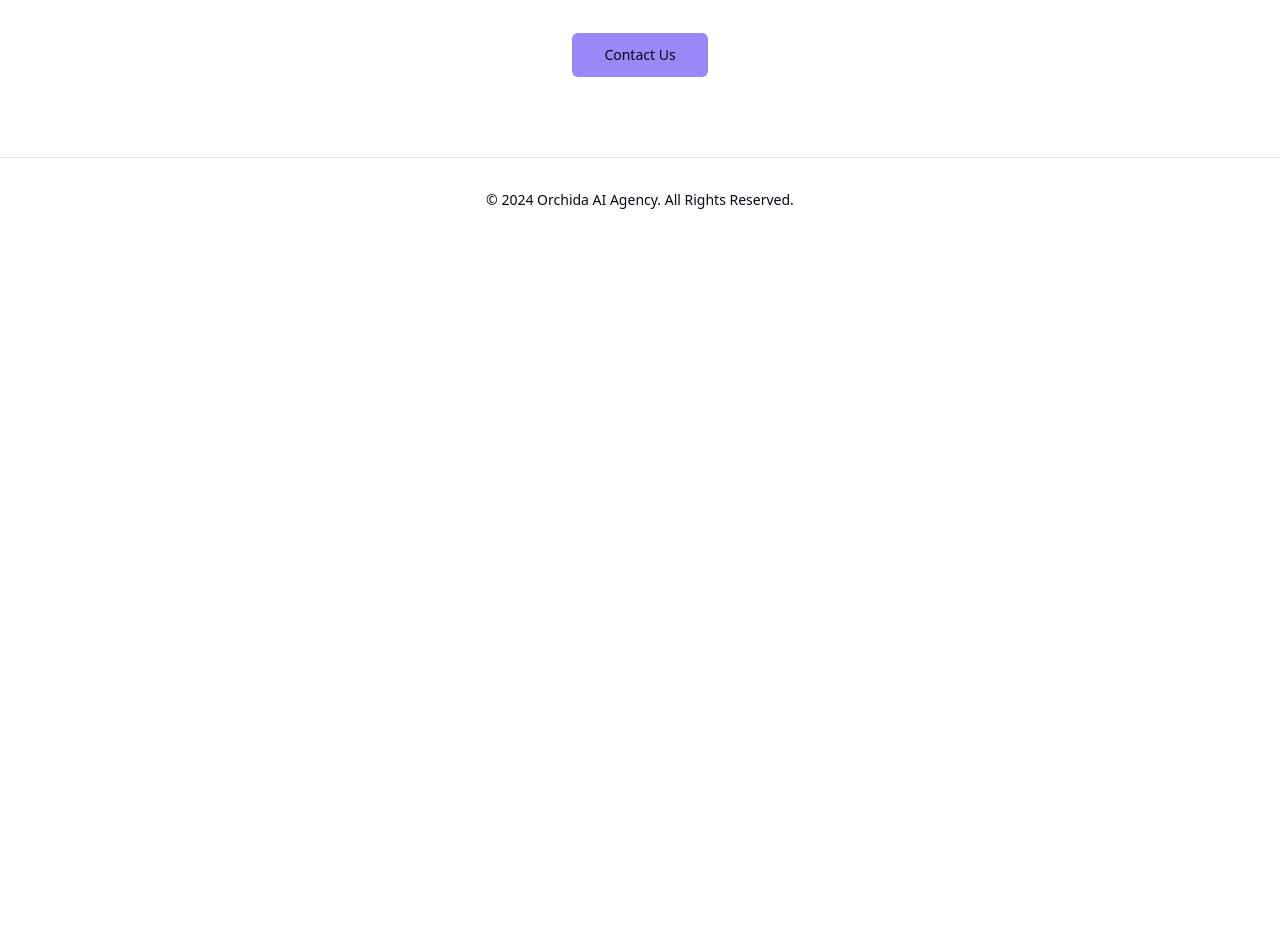
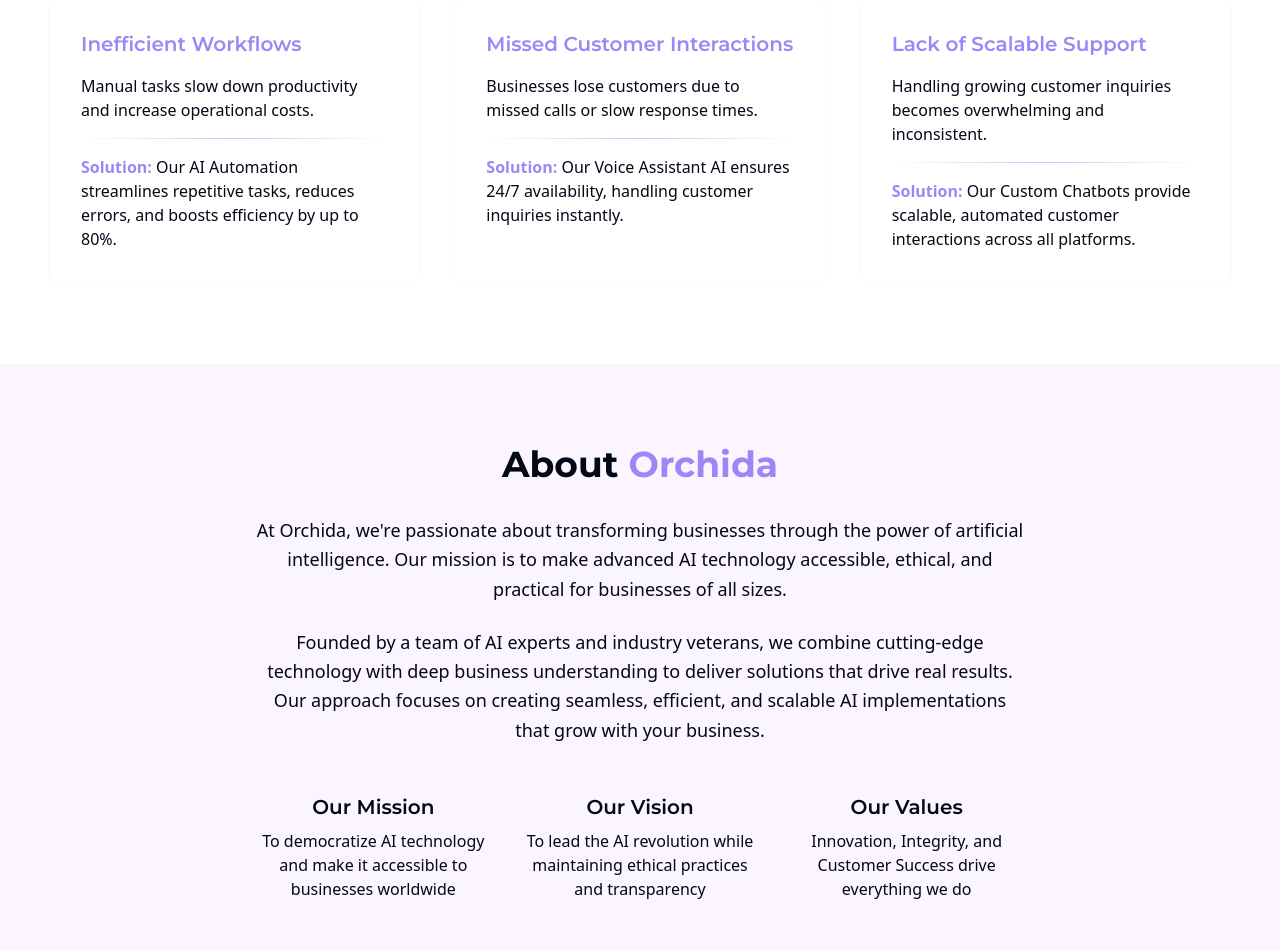
Before and after one commit to YassoBases/orchida-ai-automation-agency, a React (Vite) app: page / in a window 1280 px wide. Shown: the part 1101-2052 px from the top of the page. Before the commit the page ends 1343 px from the top, so only its background shows below. Built offline with nearby package versions, Linux system fonts and the light colour scheme.

Commit message:
Add services problem-solving section
Implemented a new section to showcase the problems our services solve. Updated the website's font to a more attractive option and added an "About Us" section for enhanced user engagement.
[skip gpt_engineer]

```diff
--- a/src/pages/Index.tsx
+++ b/src/pages/Index.tsx
@@ -17,6 +17,24 @@ const services = [
     icon: MessageSquare,
     title: "Chatbot Implementation",
     description: "Intelligent chatbots for enhanced customer support",
+  },
+];
+
+const problems = [
+  {
+    problem: "Inefficient Workflows",
+    description: "Manual tasks slow down productivity and increase operational costs.",
+    solution: "Our AI Automation streamlines repetitive tasks, reduces errors, and boosts efficiency by up to 80%.",
+  },
+  {
+    problem: "Missed Customer Interactions",
+    description: "Businesses lose customers due to missed calls or slow response times.",
+    solution: "Our Voice Assistant AI ensures 24/7 availability, handling customer inquiries instantly.",
+  },
+  {
+    problem: "Lack of Scalable Support",
+    description: "Handling growing customer inquiries becomes overwhelming and inconsistent.",
+    solution: "Our Custom Chatbots provide scalable, automated customer interactions across all platforms.",
   },
 ];
 
@@ -62,6 +80,66 @@ const Index = () => {
         </div>
       </section>
 
+      {/* Problems & Solutions Section */}
+      <section className="py-20 px-4">
+        <div className="container mx-auto">
+          <h2 className="text-3xl md:text-4xl font-montserrat font-bold text-center mb-12">
+            Problems We Solve
+          </h2>
+          <div className="grid md:grid-cols-3 gap-8">
+            {problems.map((item, index) => (
+              <div
+                key={index}
+                className="p-8 rounded-xl bg-background/50 backdrop-blur-sm border border-orchid-200/20 hover:border-primary/50 transition-all duration-500 hover:shadow-[0_0_50px_rgba(155,135,245,0.4)] dark:hover:shadow-[0_0_50px_rgba(155,135,245,0.2)] hover:scale-105"
+              >
+                <h3 className="text-xl font-montserrat font-semibold mb-4 text-primary">
+                  {item.problem}
+                </h3>
+                <p className="text-muted-foreground mb-4">
+                  {item.description}
+                </p>
+                <div className="h-px w-full bg-gradient-to-r from-transparent via-primary/50 to-transparent my-4"></div>
+                <p className="text-foreground">
+                  <span className="font-semibold text-primary">Solution: </span>
+                  {item.solution}
+                </p>
+              </div>
+            ))}
+          </div>
+        </div>
+      </section>
+
+      {/* About Us Section */}
+      <section className="py-20 px-4 bg-orchid-50 dark:bg-orchid-900/10">
+        <div className="container mx-auto">
+          <h2 className="text-3xl md:text-4xl font-montserrat font-bold text-center mb-8">
+            About <span className="text-primary">Orchida</span>
+          </h2>
+          <div className="max-w-3xl mx-auto text-center">
+            <p className="text-lg mb-6 leading-relaxed text-muted-foreground">
+              At Orchida, we're passionate about transforming businesses through the power of artificial intelligence. Our mission is to make advanced AI technology accessible, ethical, and practical for businesses of all sizes.
+            </p>
+            <p className="text-lg mb-8 leading-relaxed text-muted-foreground">
+              Founded by a team of AI experts and industry veterans, we combine cutting-edge technology with deep business understanding to deliver solutions that drive real results. Our approach focuses on creating seamless, efficient, and scalable AI implementations that grow with your business.
+            </p>
+            <div className="grid md:grid-cols-3 gap-8 mt-12">
+              <div className="text-center">
+                <h4 className="font-montserrat font-semibold text-xl mb-2">Our Mission</h4>
+                <p className="text-muted-foreground">To democratize AI technology and make it accessible to businesses worldwide</p>
+              </div>
+              <div className="text-center">
+                <h4 className="font-montserrat font-semibold text-xl mb-2">Our Vision</h4>
+                <p className="text-muted-foreground">To lead the AI revolution while maintaining ethical practices and transparency</p>
+              </div>
+              <div className="text-center">
+                <h4 className="font-montserrat font-semibold text-xl mb-2">Our Values</h4>
+                <p className="text-muted-foreground">Innovation, Integrity, and Customer Success drive everything we do</p>
+              </div>
+            </div>
+          </div>
+        </div>
+      </section>
+
       {/* CTA Section */}
       <section className="py-20 px-4">
         <div className="container mx-auto text-center">
```
